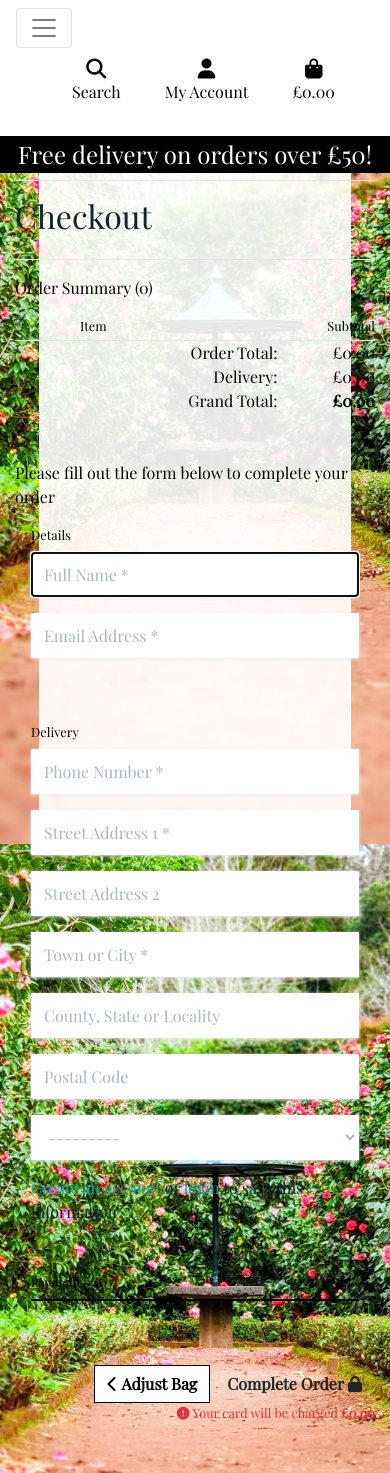
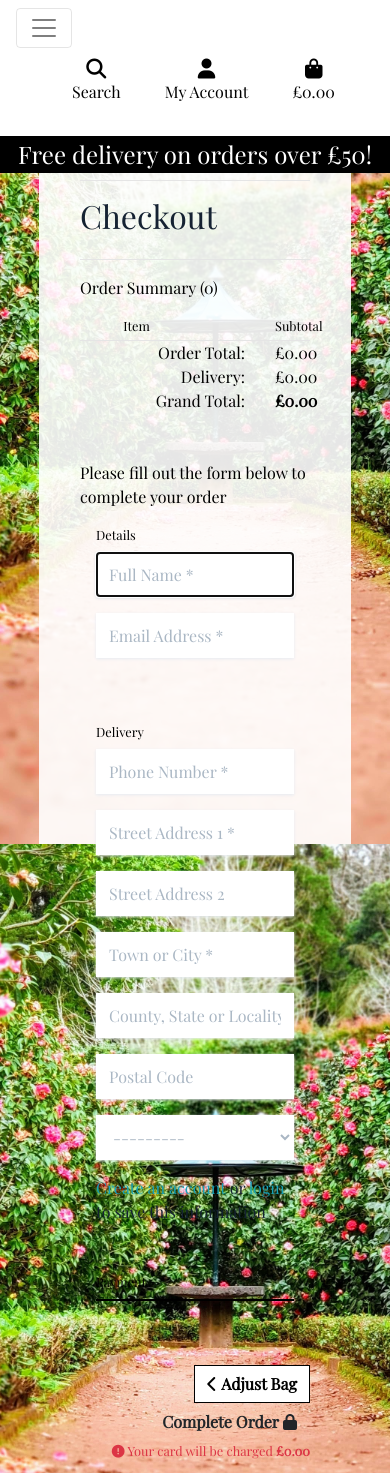
Before and after one commit to jenkidev/MSP4_Baradwys_Garddwyr, a Django app: template checkout/templates/checkout/checkout.html in a window 390 px wide. Shown: the top 1473 px of the page. Run offline with Django 3.2, Linux system fonts and the light colour scheme; the template is opened without the code that fills it: values that come from a table or form of the project are taken from there, others are empty; some libraries are stand-ins or nearby versions.

Commit message:
Added responsiveness to checkout page

```diff
--- a/checkout/templates/checkout/checkout.html
+++ b/checkout/templates/checkout/checkout.html
@@ -16,7 +16,7 @@
 
 {% block content %}
     <div class="overlay-product-detail"></div>
-    <div class="container">
+    <div class="container col-8 offset-2">
         <div class="row">
             <div class="col">
                 <hr>
```
